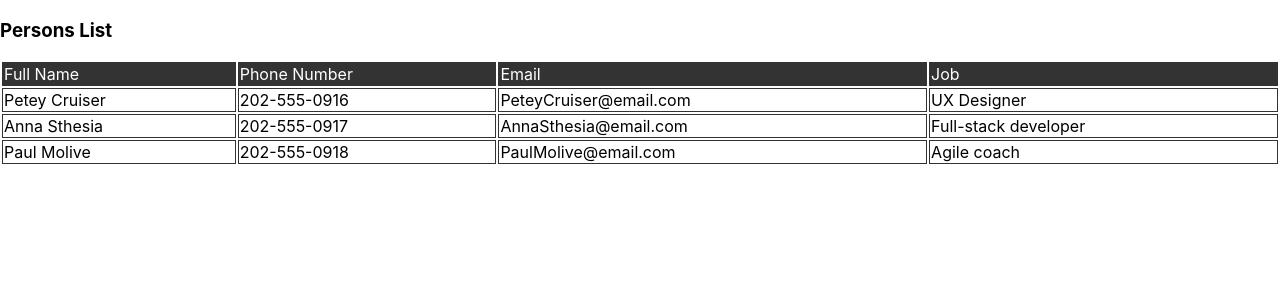
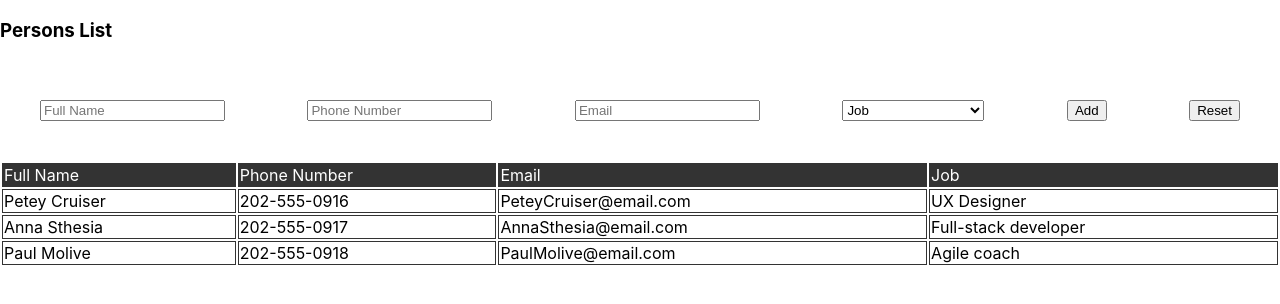
Before and after one commit to ocp-digital-factory/react-training, a React (Create React App) app in the folder rh-management/: page / in a window 1280 px wide. Shown: the top 304 px of the page. Built offline with nearby package versions, Linux system fonts and the light colour scheme.

Commit message:
add new person form

```diff
--- a/rh-management/src/App.css
+++ b/rh-management/src/App.css
@@ -10,3 +10,9 @@ thead {
 td {
   border: 1px solid #333;
 }
+
+form {
+  padding: 40px;
+  display: flex;
+  justify-content: space-between;
+}
--- /dev/null
+++ b/rh-management/src/Components/AddPersonForm.component.js
@@ -0,0 +1,49 @@
+import React, { useState } from "react";
+
+const AddPersonForm = props => {
+  const { addNewPerson } = props;
+  const [newPerson, setNewPerson] = useState({});
+
+  const handleClick = () => addNewPerson(newPerson);
+
+  const handleInputChange = e =>{
+    const {name, value} = e.target;
+    setNewPerson({ ...newPerson, [name]: value });
+  }
+
+
+  return (
+    <form>
+      <input
+        value={newPerson.fullName}
+        placeholder="Full Name"
+        name="fullName"
+        onChange={handleInputChange}
+      />
+      <input
+        value={newPerson.phoneNumber}
+        name="phoneNumber"
+        placeholder="Phone Number"
+        onChange={handleInputChange}
+      />
+      <input
+        value={newPerson.email}
+        name="email"
+        placeholder="Email"
+        onChange={handleInputChange}
+      />
+      <select name="job" onChange={handleInputChange}>
+        <option value="">Job</option>
+        <option value="UX Designer">UX Designer</option>
+        <option value="Full-stack developer">Full-stack developer</option>
+        <option value="Agile coach">Agile coach</option>
+      </select>
+      <button type="button" onClick={handleClick}>
+        Add
+      </button>
+      <button type="reset">Reset</button>
+    </form>
+  );
+};
+
+export default AddPersonForm;
--- a/rh-management/src/Components/PersonsList.component.js
+++ b/rh-management/src/Components/PersonsList.component.js
@@ -1,12 +1,19 @@
 import React, { useState } from "react";
 import Person from "./Person.component";
+import AddPersonFrom from "./AddPersonForm.component";
 import data from "./constants";
 
 const PersonsList = () => {
   const [persons, setPersons] = useState(data);
+
+  const handleAddNewPerson = newPerson => {
+    setPersons([...persons, newPerson]);
+  };
+
   return (
     <>
       <h3>Persons List</h3>
+      <AddPersonFrom addNewPerson={handleAddNewPerson} />
       <table>
         <thead>
           <tr>
```
